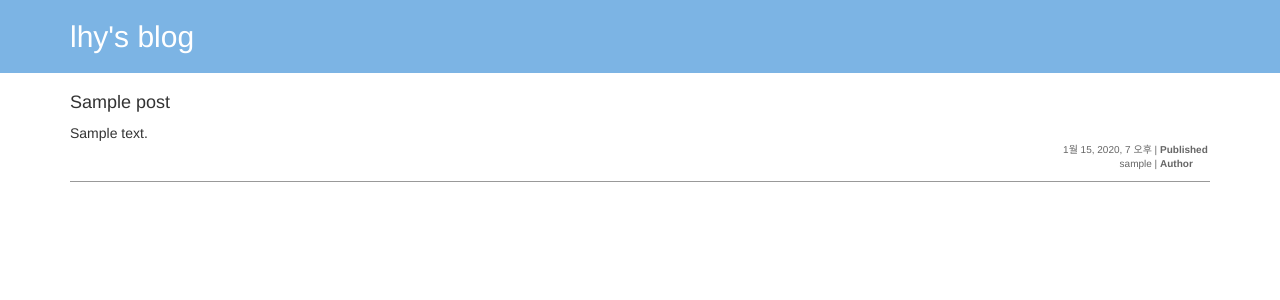
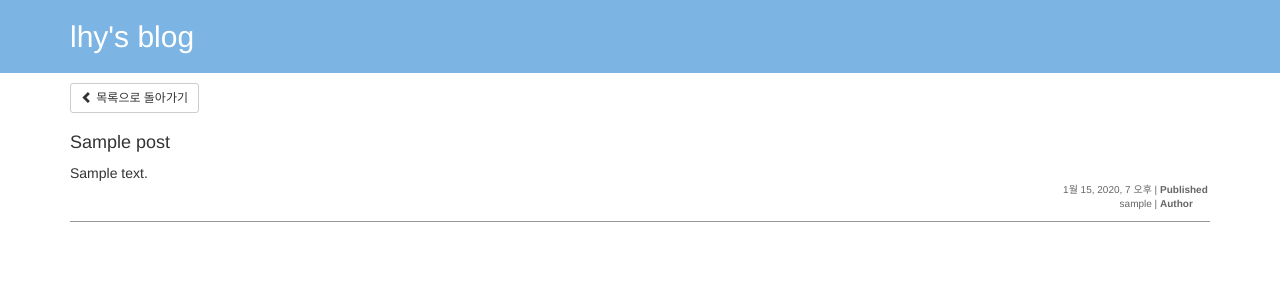
Before and after one commit to Fastcampus-WPS-6th/Djangogirls, a Django app: page /post/1/ in a window 1280 px wide. Shown: the top 300 px of the page. Run offline with Django 3.2, Linux system fonts and the light colour scheme; tables that the repository leaves empty hold one stand-in row (values such as "Sample post"); some libraries are stand-ins or nearby versions.

Commit message:
post_detail에 버튼추가, 관련 CSS설정

```diff
--- a/djangogirls/static/css/blog.css
+++ b/djangogirls/static/css/blog.css
@@ -17,6 +17,10 @@
 .post-container {
 
 }
+.post-container > .btn-back-list {
+    margin-top: 10px;
+}
+
 .post-container > .post {
     padding-top: 10px;
     padding-bottom: 10px;
--- a/djangogirls/templates/blog/post_detail.html
+++ b/djangogirls/templates/blog/post_detail.html
@@ -2,6 +2,10 @@
 
 {% block content %}
 <div class="post-container">
+	<a class="btn btn-default btn-sm btn-back-list" href="/">
+		<span class="glyphicon glyphicon-chevron-left"></span>
+		목록으로 돌아가기
+	</a>
 <!--하나의 'Post'만 출력하도록 변경 (post변수 사용)-->
 <!--해당 Post는 content를 전부 출력해야함 -->
 	<div class="post">
```
